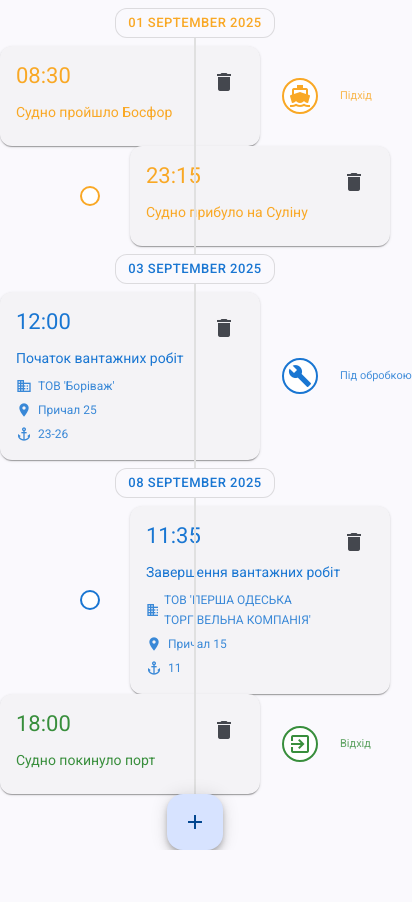
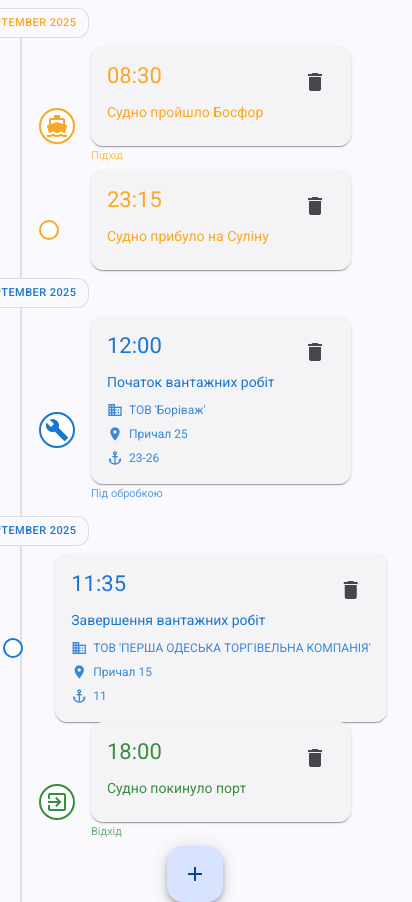
Before and after one commit to vdoichev/my-timeline, an Angular app: page / in a window 390 px wide. Shown: the whole page, 412 px wide, since content can reach past the window. Before the commit the page ends 850 px from the top, so only its background shows below. Built offline with nearby package versions, Linux system fonts and the light colour scheme.

Commit message:
Add recommendation fixes

```diff
--- a/src/app/app.html
+++ b/src/app/app.html
@@ -1,4 +1,3 @@
-<!--<app-material-timeline [timelines]="timeline"></app-material-timeline>-->
 <app-vessel-timeline
   [events]="events"
   (add)="onAdd()"
--- a/src/app/vessel-timeline.component/vessel-timeline.component.css
+++ b/src/app/vessel-timeline.component/vessel-timeline.component.css
@@ -1,5 +1,5 @@
 .timeline-events {
-  position: relative;
+  /*position: relative;*/
   display: flex;
   flex-direction: column;
 }
@@ -7,7 +7,7 @@
 .timeline-event {
   display: grid;
   grid-template-columns: 1fr 80px 1fr;
-  align-items: center;
+  /*align-items: center;*/
   margin: 0 auto;
   padding: 0;
   position: relative;
@@ -50,9 +50,7 @@
 }
 
 .center {
-  display: flex;
-  align-items: center;
-  justify-content: center;
+  /*position: relative;*/
 }
 
 .timeline-dot {
@@ -65,6 +63,10 @@
   align-items: center;
   justify-content: center;
   z-index: 2;
+  position: absolute;
+  /*left: var(--timeline-x);*/
+  top: 50%;
+  transform: translate(-50%, -50%);
 }
 
 .timeline-dot.repeated {
@@ -79,9 +81,13 @@
   --dot-size: 32px;
   --dot-gap: 6px;
   --date-height: 32px;
+  --timeline-x: 50%;
 }
 
 .timeline-date {
+  position: relative;
+  left: var(--timeline-x);
+  transform: translateX(-50%);
   display: grid;
   grid-template-columns: 1fr auto 1fr;
   align-items: center;
@@ -120,11 +126,11 @@
 
 .timeline-line {
   position: absolute;
-  left: 50%;
+  left: var(--timeline-x);
+  transform: translateX(-50%);
   top: var(--date-height);
   bottom: 0;
   width: 2px;
-  transform: translateX(-50%);
   background: #e0e0e0;
   z-index: 1;
 }
@@ -170,3 +176,56 @@
 .timeline-event[data-status='arrival'] { color: #f9a825; }
 .timeline-event[data-status='handling'] { color: #1976d2; }
 .timeline-event[data-status='departure'] { color: #388e3c; }
+
+@media (max-width: 650px) {
+  .timeline {
+    --timeline-x: 20px;
+  }
+
+  .timeline-event {
+    grid-template-columns: 40px 1fr;
+    column-gap: 12px;
+  }
+
+  /* CENTER → перша колонка */
+  .center {
+    /*grid-column: 1;*/
+    justify-content: flex-start;
+  }
+
+  /* LEFT / RIGHT slots → друга колонка */
+  .slot.left,
+  .slot.right {
+    grid-column: 2;
+    justify-content: flex-start !important;
+  }
+
+  .timeline-card {
+    width: 100%;
+    max-width: 100%;
+  }
+
+  .timeline-line {
+    /*left: 20px;*/
+    transform: none;
+  }
+
+  .timeline-status {
+    font-size: 11px;
+    margin-bottom: 4px;
+    opacity: 0.7;
+  }
+
+  .slot.left .timeline-status,
+  .slot.right .timeline-status {
+    margin: 0 0 4px 0;
+  }
+
+  .timeline-date {
+    font-size: 11px;
+  }
+
+  .timeline-dot {
+    transform: none;
+  }
+}
```
